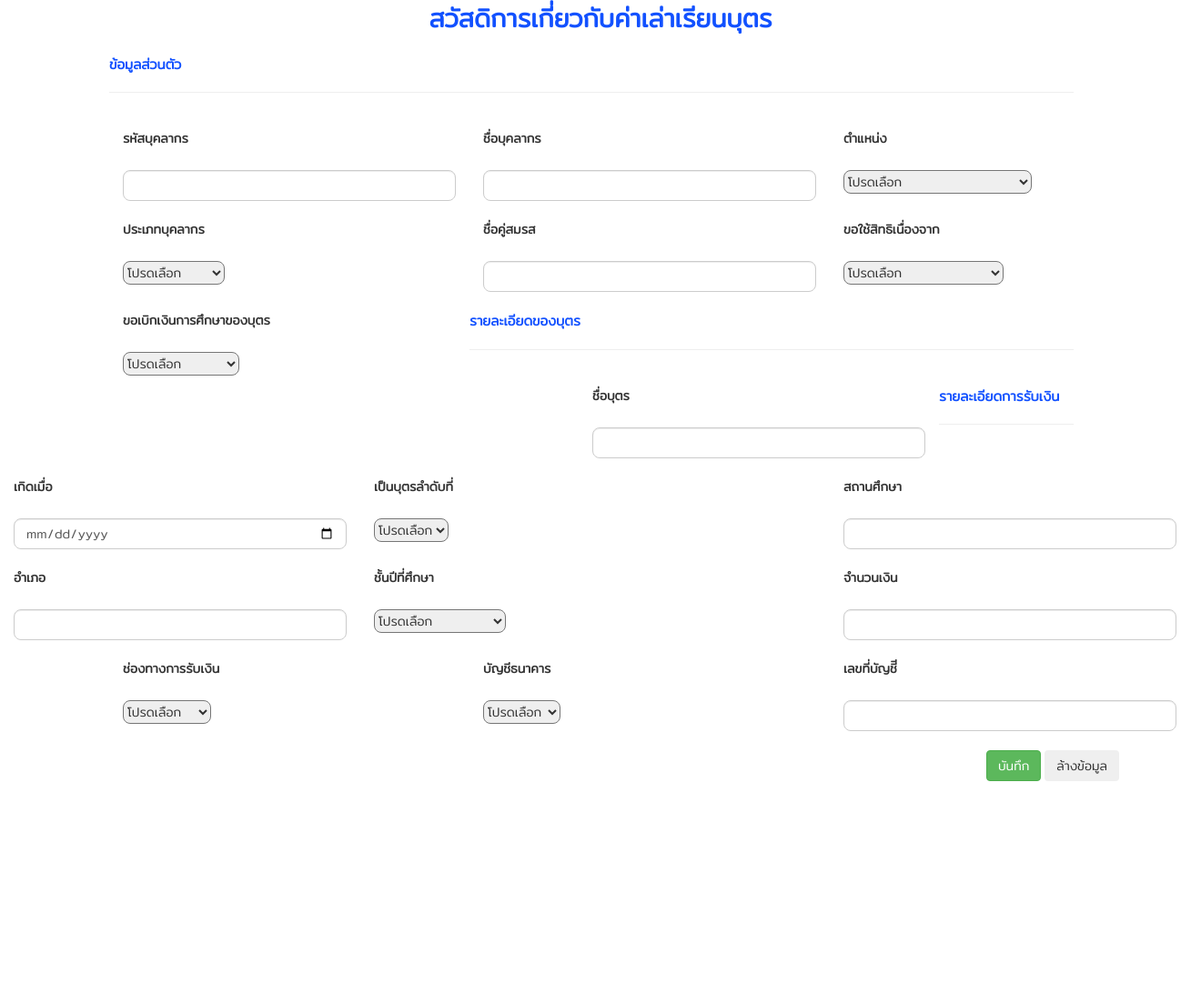
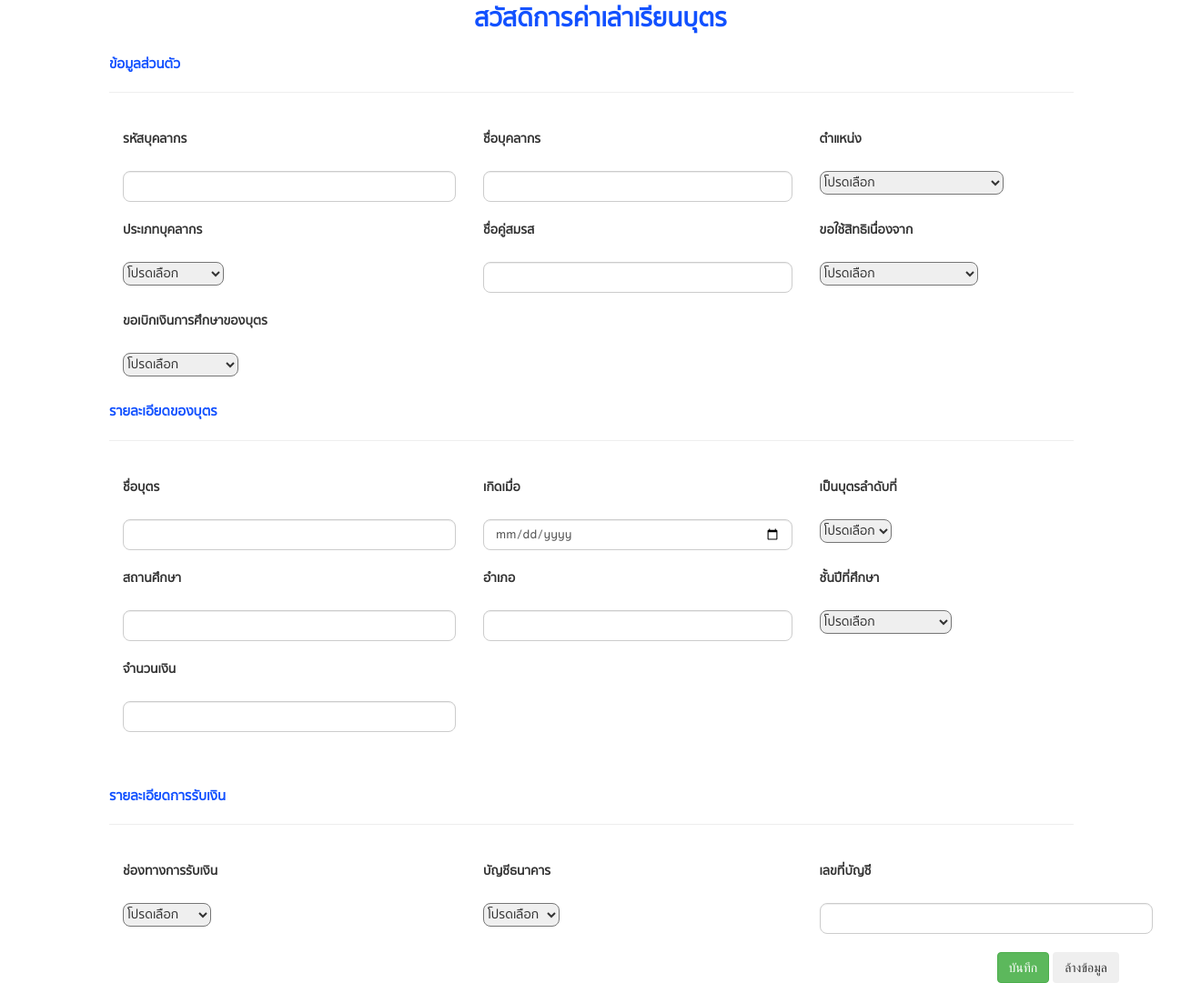
Before and after one commit to chamaiporn2841/ProjectG-11, a PHP site: page /page7.php in a window 1320 px wide. Shown: the whole page at 91% size. Before the commit the page ends 859 px from the top, so only its background shows below. Run offline with PHP 8.4, Linux system fonts and the light colour scheme; some libraries are stand-ins or nearby versions.

Commit message:
แก้ col พนักงานทุกหน้า

```diff
--- a/css/style_page6.css
+++ b/css/style_page6.css
@@ -1,3 +1,8 @@
+@font-face {
+    font-family: "Sukhumvit";
+    src: url("fonts/sukhumvit-set/SukhumvitSet-Medium.ttf") format("truetype");
+}
+
 #col {
     margin-left: 120px;
     margin-right: 140px;
--- a/css/style_page7.css
+++ b/css/style_page7.css
@@ -1,3 +1,8 @@
+@font-face {
+    font-family: "Sukhumvit";
+    src: url("fonts/sukhumvit-set/SukhumvitSet-Medium.ttf") format("truetype");
+  }
+
   #col {
     margin-left: 120px;
     margin-right: 140px;
@@ -10,36 +15,68 @@
   }
   #col2 {
     float: left;
-    width:  30%;
+    width: 28%;
     height: 100px;
   }
   #col3 {
     float: left;
-    width:  30%;
+    width: 30%;
+    height: 100px;
+
+  }
+  #col4 {
+    float: left;
+    width: 30%;
+    height: 100px;
+    margin-left: 120px;
+  }
+  #col5 {
+    float: left;
+    width: 50%;
     height: 100px;
   }
-
-
+  #col6 {
+    float: left;
+    width: 20%;
+    height: 100px;
+    margin-left: 120px;
+  }
+  #col7 {
+    float: left;
+    width: 20%;
+    height: 100px;
+  }
+  #col8 {
+    float: left;
+    width: 40%;
+    height: 100px;
+  }
+  #col9 {
+    float: left;
+    width: 80%;
+    height: 100px;
+    margin-left: 120px;
+  }
   #input{
     border-radius: 8px;
-    font-family: 'Mitr', sans-serif;
+    font-family: "Sukhumvit", Merriweather, "Helvetica Neue", Arial, sans-serif;
+
   }
   .page7{
     font-size: 28px;
-    font-family: 'Mitr', sans-serif;
+    font-family: 'Sukhumvit', sans-serif;
     font-weight: bolder;
     text-align: center;
     color: #1251ff;
   }
   label{
     font-size: 14px;
-    font-family: 'Mitr', sans-serif;
+    font-family: "Sukhumvit", Merriweather, "Helvetica Neue", Arial, sans-serif;
   }
-
 
   .header{
     font-size: 15px;
-    font-family: 'Mitr', sans-serif;
+    font-family: "Sukhumvit", Merriweather, "Helvetica Neue", Arial, sans-serif;
     font-weight: bolder;
     color: #1251ff;
   }
--- a/page7.php
+++ b/page7.php
@@ -8,37 +8,38 @@
     <link rel="stylesheet" href="css\style_page7.css">
     <link href="https://unpkg.com/aos@2.3.1/dist/aos.css" rel="stylesheet">
     <link rel="stylesheet" href="https://maxcdn.bootstrapcdn.com/bootstrap/3.4.1/css/bootstrap.min.css">
+    <link rel="stylesheet" href="https://fonts.googleapis.com/css?family=Raleway">
+    <link rel="stylesheet" href="https://cdnjs.cloudflare.com/ajax/libs/font-awesome/4.7.0/css/font-awesome.min.css">
     <script src="https://ajax.googleapis.com/ajax/libs/jquery/3.5.1/jquery.min.js"></script>
     <script src="https://maxcdn.bootstrapcdn.com/bootstrap/3.4.1/js/bootstrap.min.js"></script>
-    <script src='https://kit.fontawesome.com/a076d05399.js'></script>
-    <link rel="stylesheet" href="https://cdnjs.cloudflare.com/ajax/libs/font-awesome/4.7.0/css/font-awesome.min.css">
     <script src="https://code.jquery.com/jquery-3.3.1.js"></script>
-    <link rel="preconnect" href="https://fonts.gstatic.com">
-    <link href="https://fonts.googleapis.com/css2?family=Mitr:wght@300&display=swap" rel="stylesheet">
     <STYLE type=text/css>
         A:link {COLOR: #ff00d0; TEXT-DECORATION: none}
         A:visited {COLOR: #660000; TEXT-DECORATION: none}
         A:hover {COLOR: #000000; TEXT-DECORATION: underline}
     </STYLE>
-    <title>page7</title>
+    <title>page4</title>
 </head>
 <body>
 <form>
     <section>
+
             <div class="page7">
-                สวัสดิการเกี่ยวกับค่าเล่าเรียนบุตร
+                สวัสดิการค่าเล่าเรียนบุตร
             </div><br>
-            <div>
 
             <div id="col">
                     <div class="header">
                     ข้อมูลส่วนตัว
                     </div><hr><br>
                 </div>
+            <div>
+
+
 
                 <div class="container" id="col1">
                 <label>รหัสบุคลากร</label>
-                    <div><br>
+                    <div></br>
                         <input type="text" class="form-control" id="input" name="name">
                     </div><br>
 
@@ -49,9 +50,11 @@
                     <div><br>
                         <input type="text" class="form-control" id="input" name="name">
                     </div><br>
+
                 </div>
 
-                <div  class="container" id="col3">
+
+                <div class="container" id="col3">
                 <label>ตำแหน่ง</label>
                     <div><br>
                     <select name="category" id="input">
@@ -60,6 +63,13 @@
                             <option value="ปฏิบัติการวิชาชีพและบริหารทั่วไป">ปฏิบัติการวิชาชีพและบริหารทั่วไป</option>
                             <option value="บริหารวิชาการ">บริหารวิชาการ</option>
                         </select>
+                    </div><br>
+                </div>
+
+                <div id="col">
+                    <label></label>
+                    <div><br>
+
                     </div><br>
                 </div>
 
@@ -75,7 +85,6 @@
                         </select>
                     </div><br>
                 </div>
-
 
                 <div class="container" id="col2">
                     <label>ชื่อคู่สมรส</label>
@@ -95,7 +104,6 @@
                         </select>
                     </div><br>
                 </div>
-
                 <div class="container" id="col1">
                     <label>ขอเบิกเงินการศึกษาของบุตร</label>
                     <div><br>
@@ -106,15 +114,29 @@
                         </select>
                     </div><br>
                 </div>
+                <div class="container" id="col2">
+                    <label></label>
+                    <div><br>
 
+                    </div><br>
 
+                </div>
 
+                <div class="container" id="col3">
+                    <label></label>
+                    <div><br>
+
+                    </div><br>
+
+                </div>
 
             <div id="col">
                     <div class="header">
                     รายละเอียดของบุตร
                     </div><hr><br>
                 </div>
+            </div>
+
                 <div class="container" id="col1">
                 <label>ชื่อบุตร</label>
                     <div><br>
@@ -129,7 +151,8 @@
                     </div><br>
                 </div>
 
-                <div class="container"  id="col3">
+
+                <div  class="container" id="col3">
                     <label>เป็นบุตรลำดับที่</label>
                     <div><br>
                     <select name="category" id="input">
@@ -141,14 +164,19 @@
                     </div><br>
                 </div>
 
-                <div class="container" id="col1">
+
+
+                <div class="container"  id="col1">
                 <label>สถานศึกษา</label>
                     <div><br>
                         <input type="text" class="form-control" id="input" name="name">
                     </div><br>
                 </div>
 
-                <div class="container" id="col2">
+
+
+
+                <div  class="container" id="col2">
                 <label>อำเภอ</label>
                     <div><br>
                         <input type="text" class="form-control" id="input" name="name">
@@ -178,13 +206,45 @@
 
 
 
+                <div class="container"  id="col2">
+                    <label></label>
+                    <div><br>
+
+                    </div><br>
+                </div>
+
+                <div class="container"  id="col3">
+                    <label></label>
+                    <div><br>
+
+                    </div><br>
+                </div>
+
+                <div class="container" id="col">
+
+                    <div></br>
+
+                    </div><br>
+                </div>
+
+
+
+
+
+                <div class="container" id="col">
+
+                    <div></br>
+
+                    </div><br>
+                </div>
+
                  <div id="col">
                     <div class="header">
                         รายละเอียดการรับเงิน
                     </div><hr><br>
                 </div>
 
-                <div  class="container" id="col1">
+                <div class="container" id="col1">
                 <label>ช่องทางการรับเงิน</label>
                     <div><br>
                     <select  name="category" id="input">
@@ -194,6 +254,7 @@
                         </select>
                     </div><br>
                 </div>
+
 
                 <div class="container" id="col2">
                     <label>บัญชีธนาคาร</label>
@@ -205,7 +266,6 @@
                         </select>
                     </div><br>
                 </div>
-
                 <div class="container" id="col3">
                     <label>เลขที่บัญชีี</label>
                     <div><br>
@@ -214,10 +274,17 @@
                 </div>
 
 
-                <div align="right"  class="container">
+                <div class="container" id="col">
+
+                    <div></br>
+
+                    </div><br>
+                </div>
+                <div align="right"  class="container" >
                     <input type="submit" class="btn btn-success" value="บันทึก" style=" font-family: 'Mitr', sans-serif;">
                     <input type="reset" class="btn" VALUE="ล้างข้อมูล" style=" font-family: 'Mitr', sans-serif;" >
                 </div>
+
 
             </div>
         </section>
--- a/template2.php
+++ b/template2.php
@@ -75,7 +75,7 @@
     </section>
         </div>
 
-    <form id="page2" >
+    <form id="page3" >
     <div class="container">
 
   <div class="panel ">
```
Also changed, not shown: css/style_page3.css (+10 -8 lines), page3.php (+12 -12 lines), page6.php (+55 -7 lines). Lines whose indentation alone changed are shown as unchanged.
